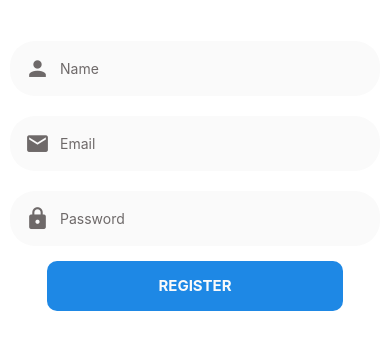
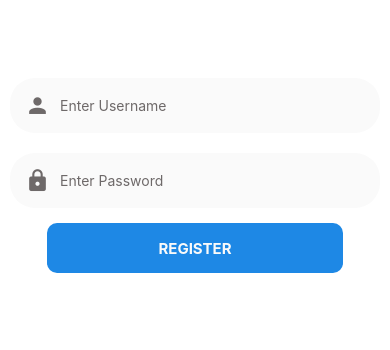
Before and after one commit to ayush-rathore/tasker, a React Native app: screen / in a window 390 px wide. Shown: the part 244-594 px from the top of the page. Built offline with nearby package versions, Linux system fonts and the light colour scheme; what apisauce would draw is missing.

Commit message:
Update Register Screen

```diff
--- a/app/screens/Register.js
+++ b/app/screens/Register.js
@@ -1,75 +1,54 @@
 // Register Screen
 
-import React, { useState } from "react";
+import React from "react";
 import { StyleSheet } from "react-native";
 import * as Yup from "yup";
 
 import Screen from "../components/Screen";
-import { Form, FormField, SubmitButton } from "../components/FormComponents";
+import {
+	Form,
+	FormField,
+	ErrorMessage,
+	SubmitButton,
+} from "../components/FormComponents";
 
-// import usersAPI from "../api/users";
-// import useAuth from "../auth/useAuth";
-// import useApi from "../hooks/useApi";
-// import ActivityIndicator from "../components/ActivityIndicator";
+import client from "../api/client";
 
 const validationSchema = Yup.object().shape({
-	name: Yup.string().required().label("Name"),
-	email: Yup.string().required().email().label("Email"),
+	username: Yup.string().required().label("Username"),
 	password: Yup.string().required().min(4).label("Password"),
 });
 
-function RegisterScreen() {
-	// const registerApi = useApi(usersAPI.register);
-	// const auth = useAuth();
-	// const [error, setError] = useState();
-
-	// const handleSubmit = async (userInfo) => {
-	// 	// const result = await registerApi.request(userInfo);
-	// 	const result = await usersAPI.register(userInfo);
-	// 	if (!result.ok) {
-	// 		if (result.data) setError(result.data.error);
-	// 		else {
-	// 			setError("An unexpected error occurred.");
-	// 			console.log(result);
-	// 		}
-	// 		return;
-	// 	}
-
-	// 	auth.logIn(result.data);
-	// };
+const RegisterScreen = ({ setUser }) => {
+	const handleSubmit = async (userInfo) => {
+		const response = await client.post("/user/signup", userInfo);
+		setUser(response.data);
+	};
 
 	return (
 		<>
-			{/* <ActivityIndicator visible={registerApi.loading} /> */}
 			<Screen style={styles.container}>
 				<Form
-					initialValues={{ name: "", email: "", password: "" }}
-					onSubmit={() => {
-						console.log("Registered");
-					}}
+					initialValues={{ username: "", password: "" }}
+					onSubmit={handleSubmit}
 					validationSchema={validationSchema}
 				>
+					<ErrorMessage
+						error="Invalid username or password"
+						visible={false}
+					/>
 					<FormField
 						autoCorrect={false}
 						icon="account"
-						name="name"
-						placeholder="Name"
-					/>
-					<FormField
-						autoCapitalize="none"
-						autoCorrect={false}
-						icon="email"
-						keyboardType="email-address"
-						name="email"
-						placeholder="Email"
-						textContentType="emailAddress"
+						name="username"
+						placeholder="Enter Username"
 					/>
 					<FormField
 						autoCapitalize="none"
 						autoCorrect={false}
 						icon="lock"
 						name="password"
-						placeholder="Password"
+						placeholder="Enter Password"
 						secureTextEntry
 						textContentType="password"
 					/>
@@ -78,7 +57,7 @@ function RegisterScreen() {
 			</Screen>
 		</>
 	);
-}
+};
 
 const styles = StyleSheet.create({
 	container: {
```
